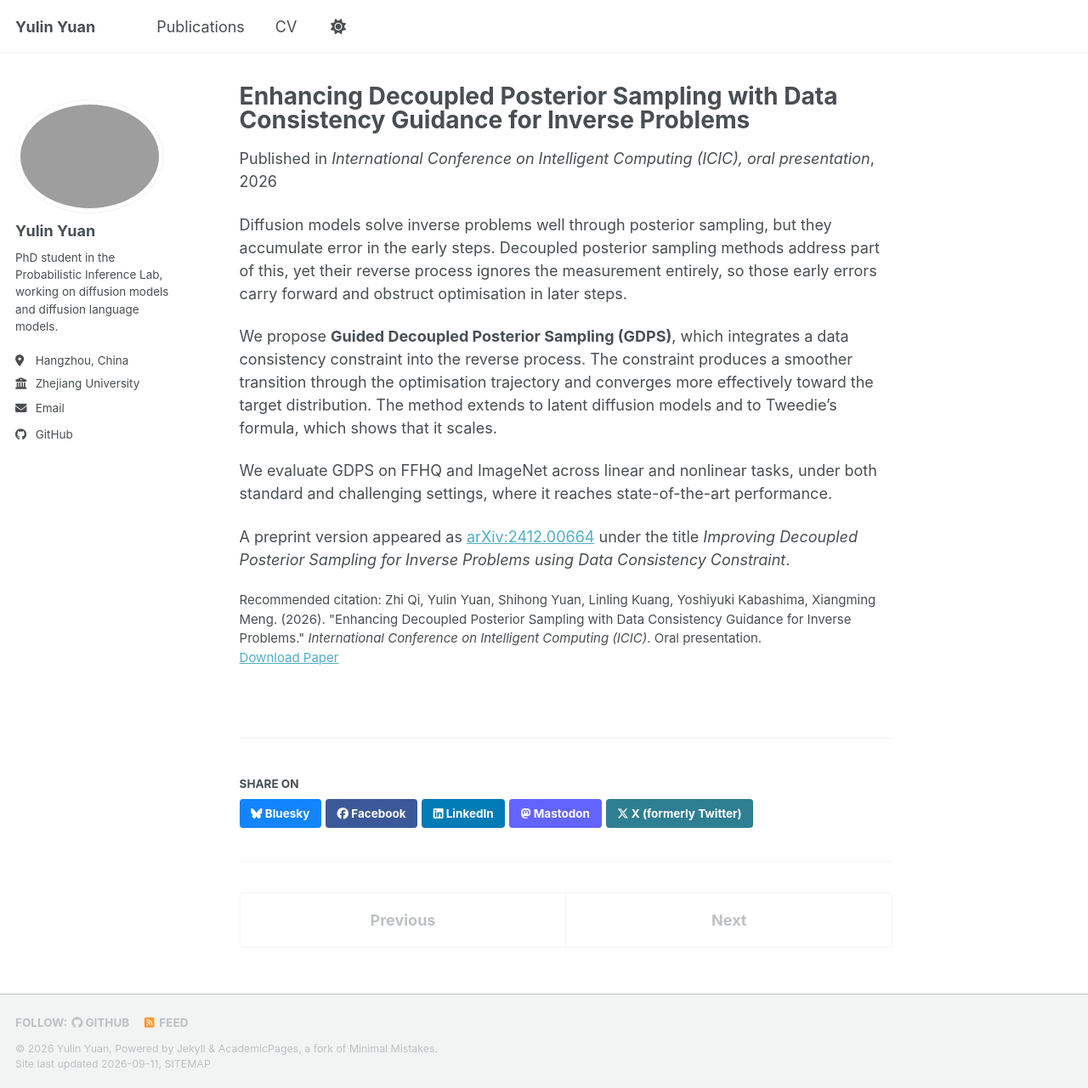
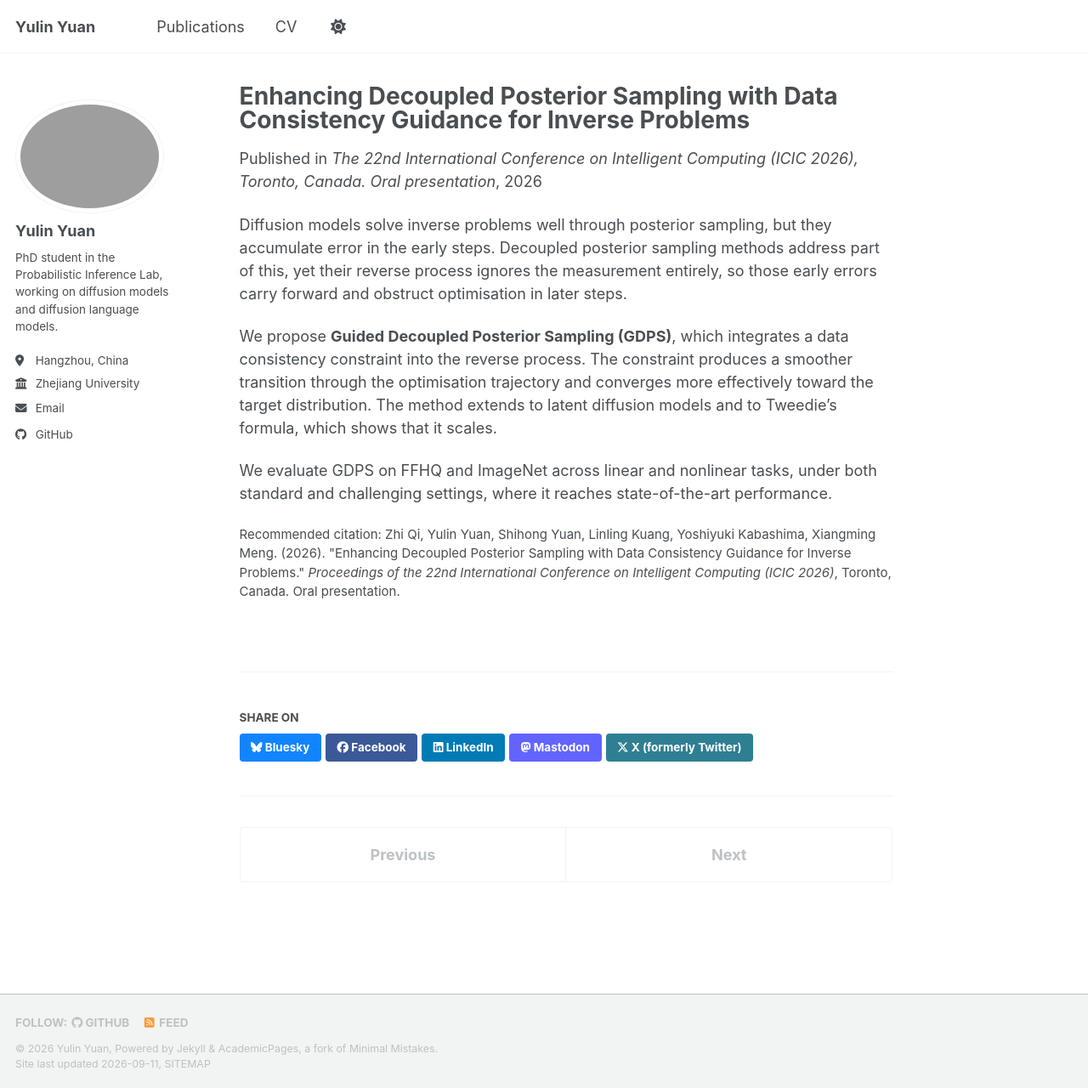
Before and after one commit to infiniteYuanyl/infiniteYuanyl.github.io, a Jekyll site: the page built from _publications/2026-07-22-gdps-icic.md, in a window 1280 px wide and 1280 px high. Shown: the whole window at 85% size. Built offline with Jekyll 4.4.1, drawn with Linux system fonts in a browser that asks for light colours; a style sheet for code colours, icons or effects is not loaded.

Commit message:
Use the ICIC conference version and clear the last placeholders
Cite the ICIC 2026 proceedings rather than the arXiv preprint, and date
the entry to the conference. Drop the education section and the
remaining year placeholders from the CV, along with the PDF download
line that was leaking its comment markers into the page.

Co-Authored-By: Claude Opus 5 (1M context) <noreply@anthropic.com>

```diff
--- a/_publications/2026-01-01-gdps-icic.md
+++ b/_publications/2026-07-22-gdps-icic.md
@@ -4,10 +4,9 @@ collection: publications
 category: conferences
 permalink: /publication/2026-gdps-icic
 excerpt: 'Decoupled posterior sampling ignores the measurement during the reverse process, so early errors persist and hurt later optimisation. GDPS adds a data consistency constraint to the reverse process, which smooths the optimisation trajectory and converges closer to the target distribution.'
-date: 2026-01-01
-venue: 'International Conference on Intelligent Computing (ICIC), oral presentation'
-paperurl: 'https://arxiv.org/abs/2412.00664'
-citation: 'Zhi Qi, Yulin Yuan, Shihong Yuan, Linling Kuang, Yoshiyuki Kabashima, Xiangming Meng. (2026). &quot;Enhancing Decoupled Posterior Sampling with Data Consistency Guidance for Inverse Problems.&quot; <i>International Conference on Intelligent Computing (ICIC)</i>. Oral presentation.'
+date: 2026-07-22
+venue: 'The 22nd International Conference on Intelligent Computing (ICIC 2026), Toronto, Canada. Oral presentation'
+citation: 'Zhi Qi, Yulin Yuan, Shihong Yuan, Linling Kuang, Yoshiyuki Kabashima, Xiangming Meng. (2026). &quot;Enhancing Decoupled Posterior Sampling with Data Consistency Guidance for Inverse Problems.&quot; <i>Proceedings of the 22nd International Conference on Intelligent Computing (ICIC 2026)</i>, Toronto, Canada. Oral presentation.'
 ---
 
 Diffusion models solve inverse problems well through posterior sampling, but they accumulate error in the early steps. Decoupled posterior sampling methods address part of this, yet their reverse process ignores the measurement entirely, so those early errors carry forward and obstruct optimisation in later steps.
@@ -15,5 +14,3 @@ Diffusion models solve inverse problems well through posterior sampling, but the
 We propose **Guided Decoupled Posterior Sampling (GDPS)**, which integrates a data consistency constraint into the reverse process. The constraint produces a smoother transition through the optimisation trajectory and converges more effectively toward the target distribution. The method extends to latent diffusion models and to Tweedie's formula, which shows that it scales.
 
 We evaluate GDPS on FFHQ and ImageNet across linear and nonlinear tasks, under both standard and challenging settings, where it reaches state-of-the-art performance.
-
-A preprint version appeared as [arXiv:2412.00664](https://arxiv.org/abs/2412.00664) under the title *Improving Decoupled Posterior Sampling for Inverse Problems using Data Consistency Constraint*.
```
Also changed, not shown: _pages/cv.md (+1 -10 lines).
